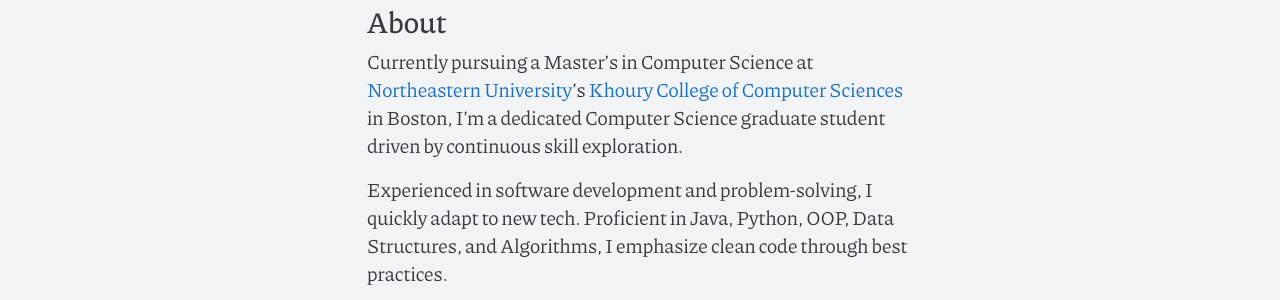
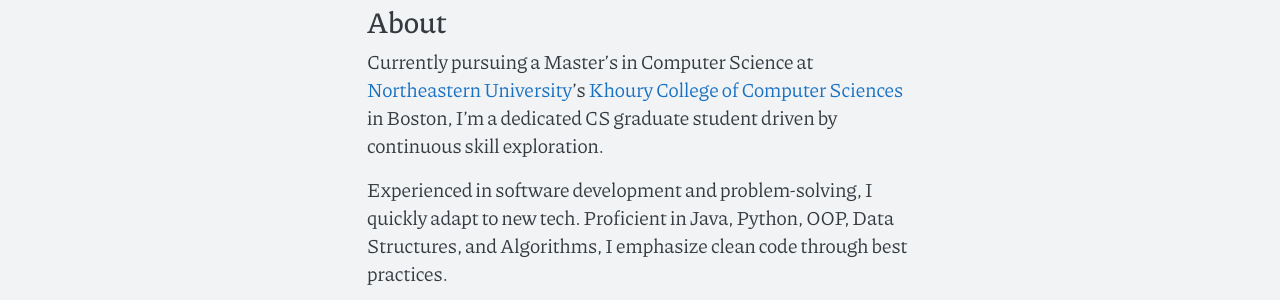
Before and after one commit to yug-rajani/yug-rajani.github.io, a Jekyll site: the page built from index.md, in a window 1280 px wide. Shown: the part 1003-1303 px from the top of the page. Built offline with Jekyll 4.4.1, drawn with Linux system fonts in a browser that asks for light colours.

Commit message:
Reduce length by two words

```diff
--- a/index.md
+++ b/index.md
@@ -5,7 +5,7 @@ title: Home
 
 # About
 
-Currently pursuing a Master's in Computer Science at [Northeastern University](http://northeastern.edu)'s [Khoury College of Computer Sciences](https://www.khoury.northeastern.edu) in Boston, I'm a dedicated Computer Science graduate student driven by continuous skill exploration.
+Currently pursuing a Master's in Computer Science at [Northeastern University](http://northeastern.edu)'s [Khoury College of Computer Sciences](https://www.khoury.northeastern.edu) in Boston, I'm a dedicated CS graduate student driven by continuous skill exploration.
 
 Experienced in software development and problem-solving, I quickly adapt to new tech. Proficient in Java, Python, OOP, Data Structures, and Algorithms, I emphasize clean code through best practices.
 
```
